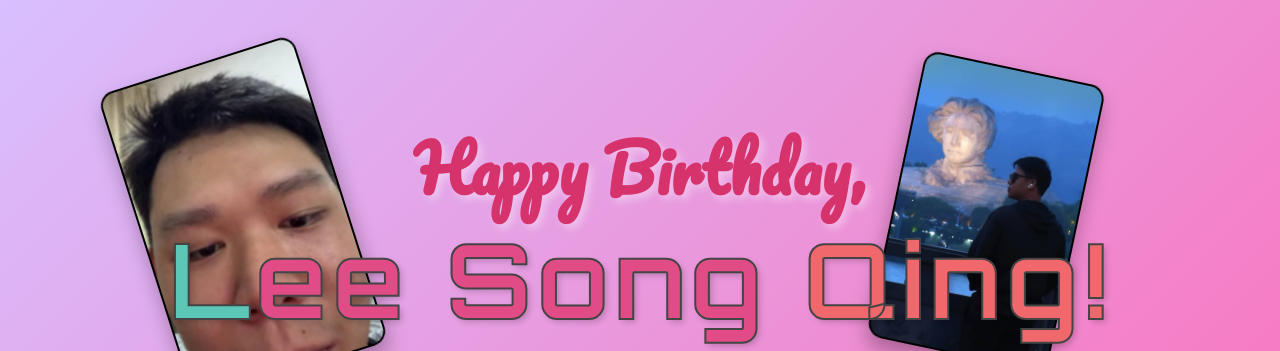
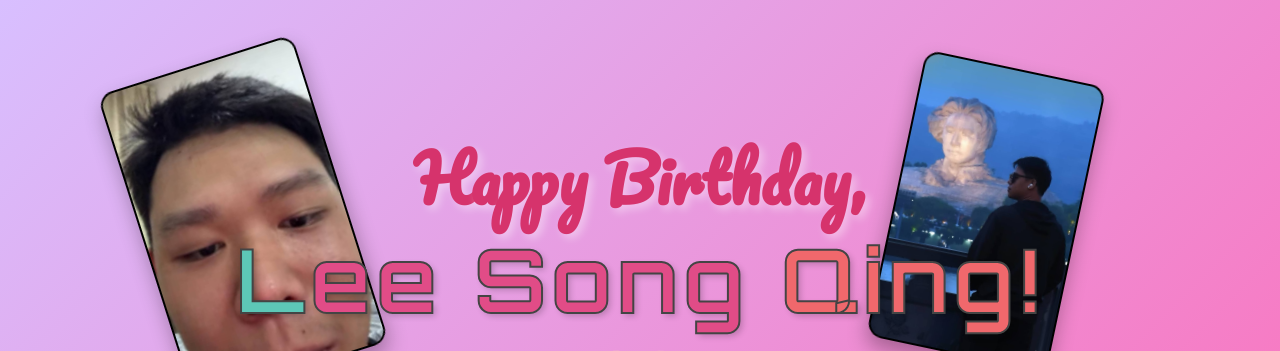
Before and after one commit to wongpujin1234/SQ_Birthday, a plain HTML site: page index.html in a window 1280 px wide. Shown: the top 351 px of the page. Drawn offline with Linux system fonts and the light colour scheme.

Commit message:
Updated font sizes

```diff
--- a/index.html
+++ b/index.html
@@ -98,7 +98,7 @@
         /* --- CYBERPUNK NAME STYLING --- */
         h2.lee-song-qing {
             font-family: 'Orbitron', sans-serif;
-            font-size: 6.5em;
+            font-size: 5.5em;
             letter-spacing: 5px;
             margin: -10px 0 0 0;
             display: flex;
```
